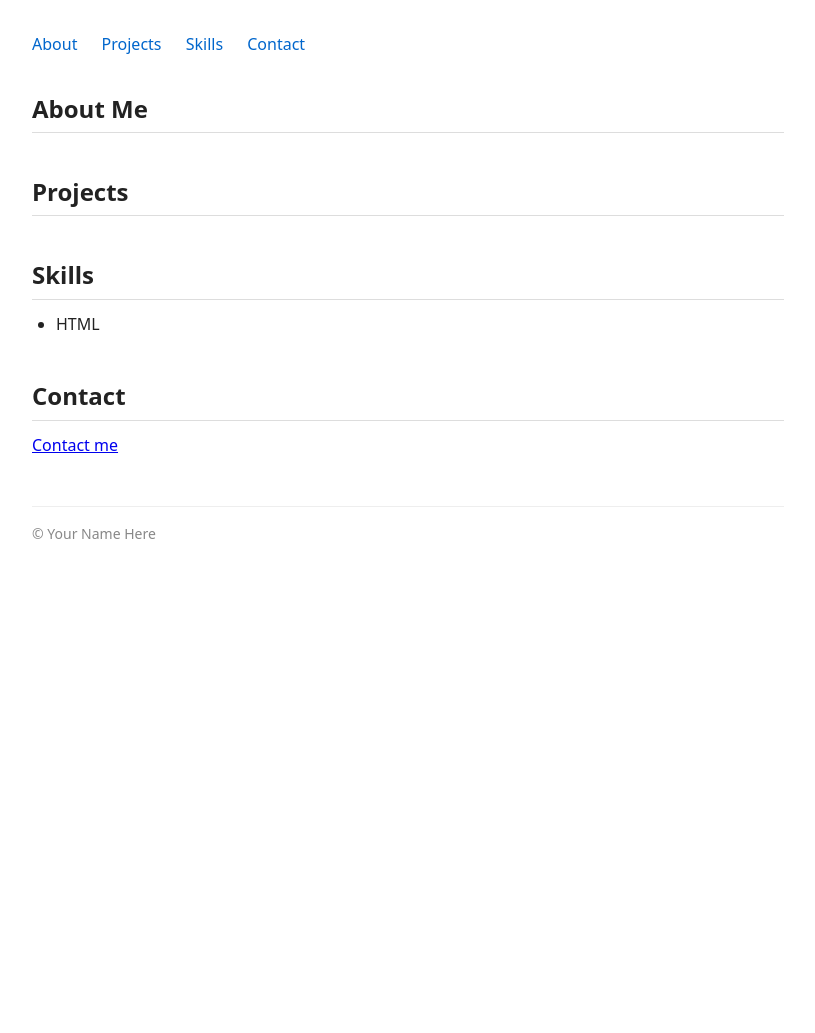
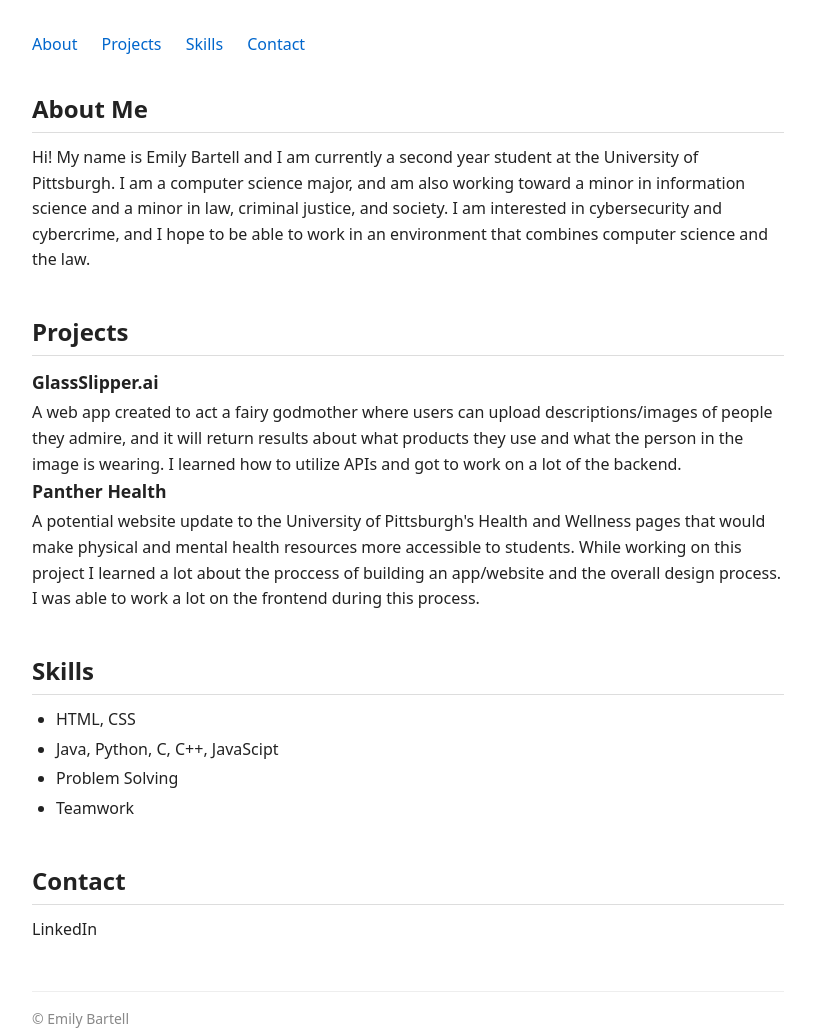
Before and after one commit to emilybartell06/Portfolio, a plain HTML site: page index.html in a window 1280 px wide. Shown: the whole page, without its empty margins (232-1047 px from the left). Before the commit the page ends 800 px from the top, so only its background shows below. Drawn offline with Linux system fonts and the light colour scheme.

Commit message:
Update personal info and project entries in index.html
Updated personal information and added project details.

```diff
--- a/index.html
+++ b/index.html
@@ -4,7 +4,7 @@
 <head>
   <meta charset="UTF-8">
   <meta name="viewport" content="width=device-width, initial-scale=1.0">
-  <title>Your Name Here</title>
+  <title>Emily Bartell</title>
   <link rel="stylesheet" href="style.css">
 </head>
 
@@ -24,31 +24,41 @@
     <section id="about">
       <h2>About Me</h2>
       <!-- TODO: Replace with 2-3 sentences about yourself -->
-      <!-- e.g., include your name, your program/year, and what you are interested in -->
+      <p> Hi! My name is Emily Bartell and I am currently a second year student at the University of Pittsburgh. I am a computer science major, and
+      am also working toward a minor in information science and a minor in law, criminal justice, and society. I am interested in cybersecurity and cybercrime, and
+      I hope to be able to work in an environment that combines computer science and the law. </p>
     </section>
 
     <section id="projects">
       <h2>Projects</h2>
 
-      <!-- Example project entry structure — copy, fill in, and add at least 2:
-      <div class="project">
-        <h3>Project Name</h3>
-        <p>What the project does, the technologies used, and what you learned.</p>
+      <!-- Example project entry structure — copy, fill in, and add at least 2: -->
+      <div class="project1">
+        <h3>GlassSlipper.ai</h3>
+        <p>A web app created to act a fairy godmother where users can upload descriptions/images of people they admire, and it will return
+      results about what products they use and what the person in the image is wearing. I learned how to utilize APIs and got to work on a
+      lot of the backend. </p>
       </div>
-      -->
 
-      <!-- TODO: Add at least 2 project entries using the structure above -->
+      <div class="project2">
+        <h3>Panther Health</h3>
+        <p>A potential website update to the University of Pittsburgh's Health and Wellness pages that would make physical and mental health
+        resources more accessible to students. While working on this project I learned a lot about the proccess of building an app/website and
+        the overall design process. I was able to work a lot on the frontend during this process.</p>
+      </div>
+
+
     </section>
 
     <section id="skills">
       <h2>Skills</h2>
       <ul>
         <!-- Example skill - TODO: replace -->
-        <li>HTML</li>
+        <li>HTML, CSS</li>
+        <li>Java, Python, C, C++, JavaScipt</li>
+        <li>Problem Solving</li>
+        <li>Teamwork</li>
 
-        <!-- TODO: Add a second skill here -->
-        <!-- TODO: Add a third skill here -->
-        <!-- TODO: ... -->
       </ul>
     </section>
 
@@ -56,13 +66,13 @@
       <h2>Contact</h2>
       <!-- TODO: Replace href="#" with a real link (e.g., mailto:you@example.com or your LinkedIn URL) -->
       <!-- TODO: Replace the link text with something descriptive, e.g. "Email me" or "LinkedIn" -->
-      <p><a href="#">Contact me</a></p>
+      <p><a https://www.linkedin.com/in/emily-bartell/>LinkedIn</a></p>
     </section>
 
   </main>
 
   <footer>
-    <p>&copy; Your Name Here</p>
+    <p>&copy; Emily Bartell</p>
   </footer>
 
 </body>
```
